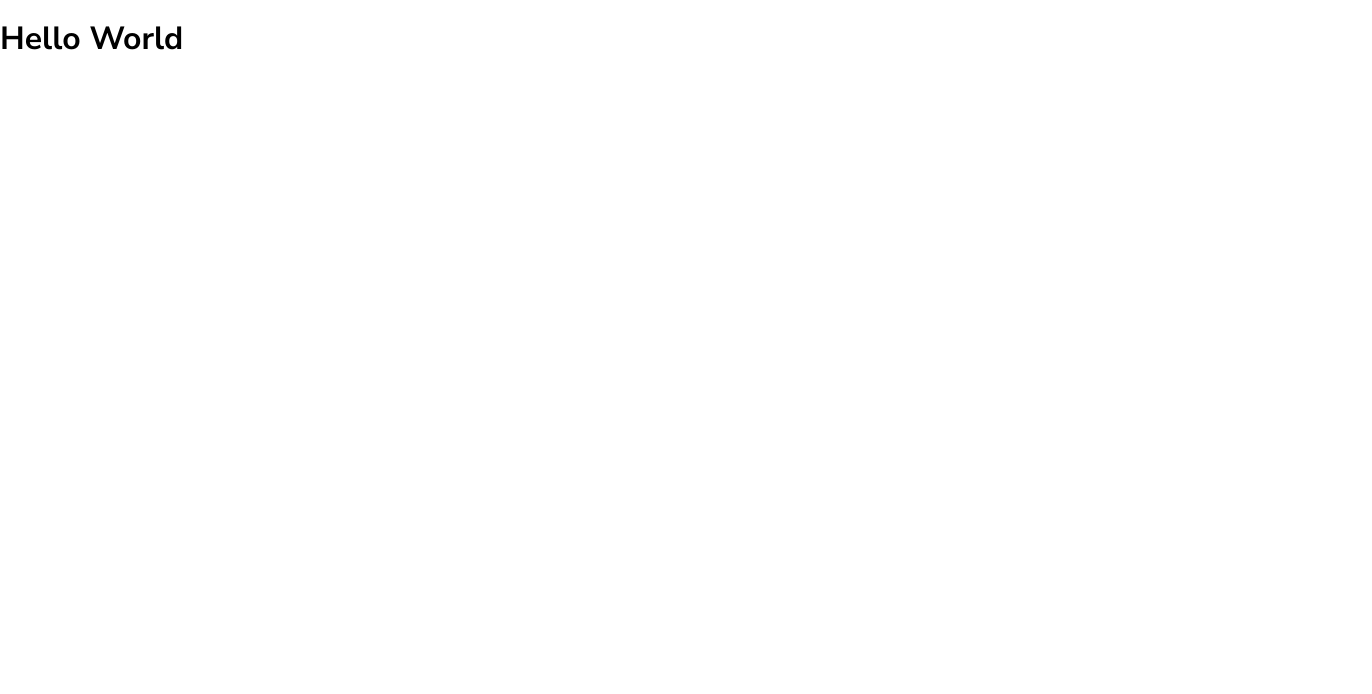
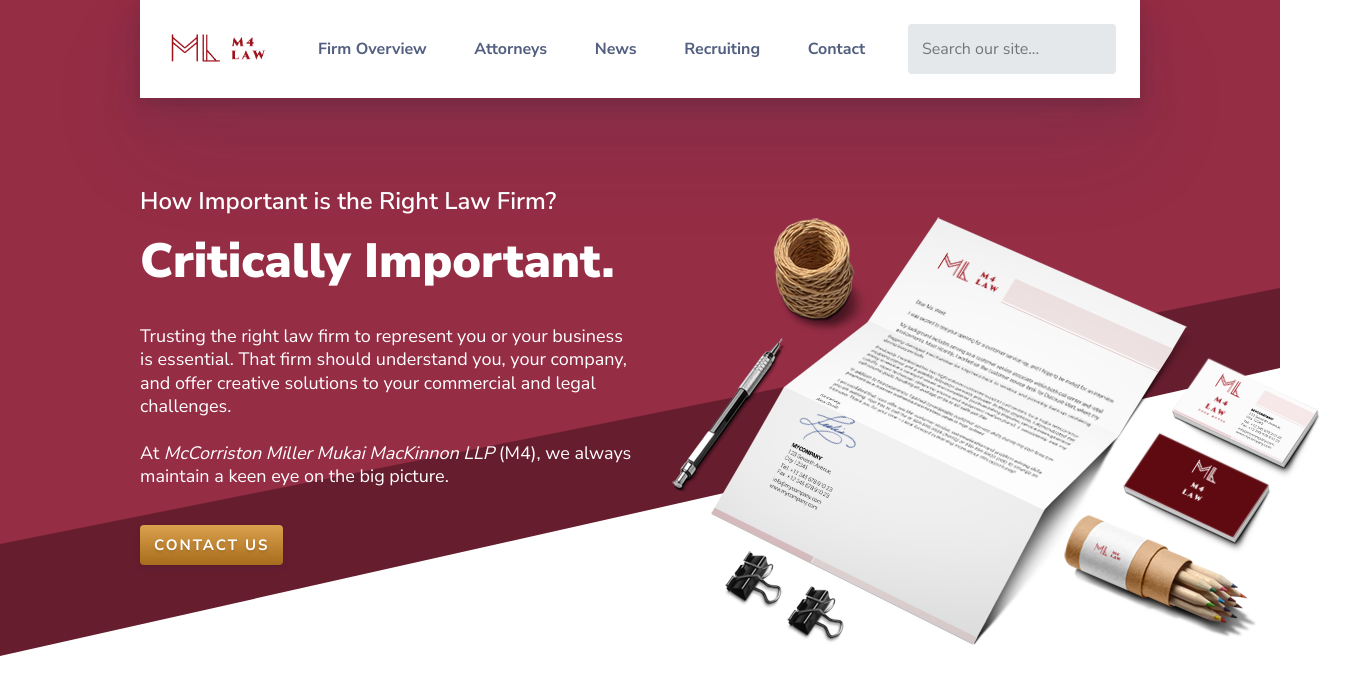
Before and after one commit to austinaf/m4law, a website: page public/index.html in a window 1280 px wide. Shown: the whole page, 1372 px wide, since content can reach past the window. Drawn offline with Linux system fonts and the light colour scheme.

Commit message:
mockup init

```diff
--- a/public/index.html
+++ b/public/index.html
@@ -8,9 +8,43 @@
 
   <link rel="stylesheet" href="../src/css/normalize.css">
   <link rel="stylesheet" href="../src/css/style.css">
-  <link href="https://fonts.googleapis.com/css?family=Nunito+Sans:300,400,600,700" rel="stylesheet">
+  <link href="https://fonts.googleapis.com/css?family=Nunito+Sans:300,400,600,700,900" rel="stylesheet">
 </head>
 <body>
-  <h1>Hello World</h1>
+  <span class="bg"></span>
+  <span class="bg2"></span>
+
+  <section id="nav">
+    <div class="container-lg">
+      <nav class="navBar">
+        <img src="../src/img/small logo.png" class="brand-logo">
+        <ul>
+          <li>Firm Overview</li>
+          <li>Attorneys</li>
+          <li>News</li>
+          <li>Recruiting</li>
+          <li>Contact</li>
+        </ul>
+        <input type="text" name="" id="" placeholder="Search our site...">
+      </nav>
+    </div>
+  </section>
+
+  <section id="hero">
+    <div class="container-lg">
+      <div class="hero">
+        <div class="hero-content">
+          <h3>How Important is the Right Law Firm?</h3>
+          <h1>Critically Important.</h1>
+          <p>Trusting the right law firm to represent you or your business is essential. That firm should understand you, your company, and
+          offer creative solutions to your commercial and legal challenges. <br><br>At <em>McCorriston Miller Mukai MacKinnon LLP</em> (M4), we always maintain a keen eye on the big picture.</p>
+          <button class="commonbutton">Contact Us</button>
+        </div>
+        <img src="../src/img/pages.png" alt="" class="hero-img">
+      </div>
+    </div>
+  </section>
+
+  <section id="content"></section>
 </body>
 </html>
--- a/src/css/style.css
+++ b/src/css/style.css
@@ -1,5 +1,5 @@
-* {
-  box-sizing: border-box;
+*, ::after, ::before {
+  box-sizing: inherit;
 }
 
 body {
@@ -13,6 +13,7 @@
   min-height: 100%;
   font-size: 16px;
   width: 100%;
+  box-sizing: border-box;
 }
 
 ul, ol {
@@ -27,3 +28,156 @@
 a {
   text-decoration: none;
 }
+
+.bg, .bg2 {
+  width: 100%;
+  height: 100%;
+  position: absolute;
+}
+
+.bg {
+  z-index: -1;
+  background-color: #952d45;
+  -webkit-clip-path: polygon(0 0, 100% 0, 100% 36%, 0 68%);
+  clip-path: polygon(0 0, 100% 0, 100% 36%, 0 68%);
+}
+
+.bg2 {
+  z-index: -2;
+  background-color: #661d2e;
+  -webkit-clip-path: polygon(0 0, 100% 0, 100% 46%, 0 82%);
+  clip-path: polygon(0 0, 100% 0, 100% 46%, 0 82%);
+}
+
+.container-lg {
+  max-width: 1040px;
+  margin: 0 auto;
+  padding: 0 20px;
+}
+
+.commonbutton {
+  white-space: nowrap;
+  height: 40px;
+  line-height: 40px;
+  padding: 0 14px;
+  box-shadow: 0 4px 6px rgba(50,50,93,.11), 0 1px 3px rgba(0,0,0,.08);
+  background: linear-gradient(180deg, #DBA04D 0%, #A76D1C 100%);
+  border-radius: 4px;
+  font-size: 15px;
+  font-weight: 700;
+  text-transform: uppercase;
+  letter-spacing: .13em;
+  color: #fff;
+  text-decoration: none;
+  transition: all .15s ease;
+  text-shadow: 0 2px 3px rgba(0,0,0,.15);
+  border: none;
+  cursor: pointer;
+}
+
+.commonbutton:hover {
+  transform: translateY(-1px);
+  box-shadow: 0 7px 14px rgba(50,50,93,.1), 0 3px 6px rgba(0,0,0,.08);
+}
+
+.commonbutton:active {
+  transform: translateY(1px);
+}
+
+.navBar {
+  width: 100%;
+  background: #fff;
+  padding: 24px;
+  box-shadow: 0 50px 100px rgba(50,50,93,.1),0 15px 35px rgba(50,50,93,.15),0 5px 15px rgba(0,0,0,.1);
+  display: flex;
+  justify-content: space-between;
+}
+
+.brand-logo {
+  height: 50px;
+  cursor: pointer;
+}
+
+.navBar > ul {
+  width: 60%;
+  list-style: none;
+  display: flex;
+  justify-content: space-between;
+  align-items: center;
+}
+
+.navBar > input {
+  border: none;
+  background: #e5e8eb;
+  border-radius: 4px;
+  padding: 12px;
+  color: #32325d;
+  border: 2px solid #e5e8eb;
+  transition: background .3s;
+}
+
+.navBar > input:focus {
+  background: #fff;
+}
+
+.navBar > ul > li {
+  display: inline-block;
+  color: #525f7f;
+  font-weight: 700;
+  transition: color .1s;
+  padding: 12px;
+}
+
+.navBar > ul > li:hover {
+  color: #952d45;
+  cursor: pointer;
+}
+
+#hero {
+  margin-top: 90px;
+}
+
+.hero {
+  display: grid;
+  grid-template-columns: 1fr;
+  grid-column-gap: 18px;
+  column-gap: 18px;
+  grid-template-rows: 1fr;
+  position: relative;
+}
+
+.hero-content {
+  color: #fff;
+  font-weight: bold;
+}
+
+.hero-content > h3 {
+  font-weight: 600;
+  font-size: 24px;
+  margin: 0;
+  margin-bottom: 18px;
+}
+
+.hero-content > h1 {
+  font-weight: 900;
+  font-size: 48px;
+  margin: 0;
+}
+
+.hero-content > p {
+  max-width: 50%;
+  font-size: 18px;
+  margin-top: 36px;
+  font-weight: 400;
+  line-height: 1.3em;
+}
+
+.hero-content > button {
+  margin-top: 36px;
+}
+
+.hero-img {
+  position: absolute;
+  justify-self: end;
+  left: 30em;
+}
```
Also changed, not shown: src/img/pages.png (added), src/img/small logo.png (added).
